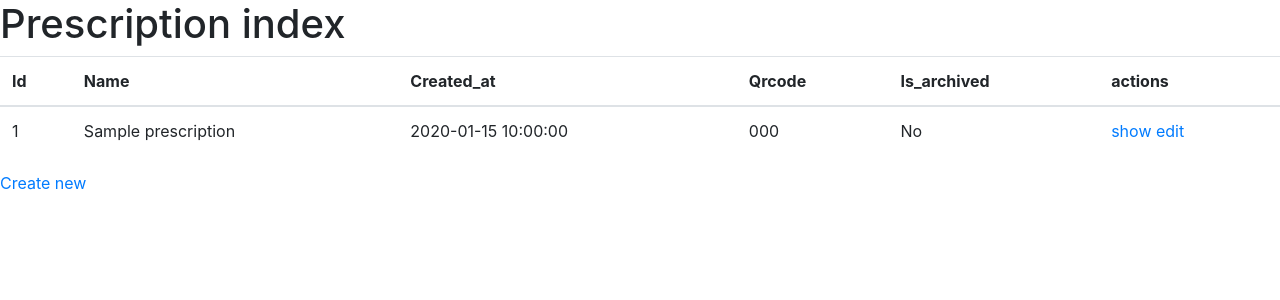
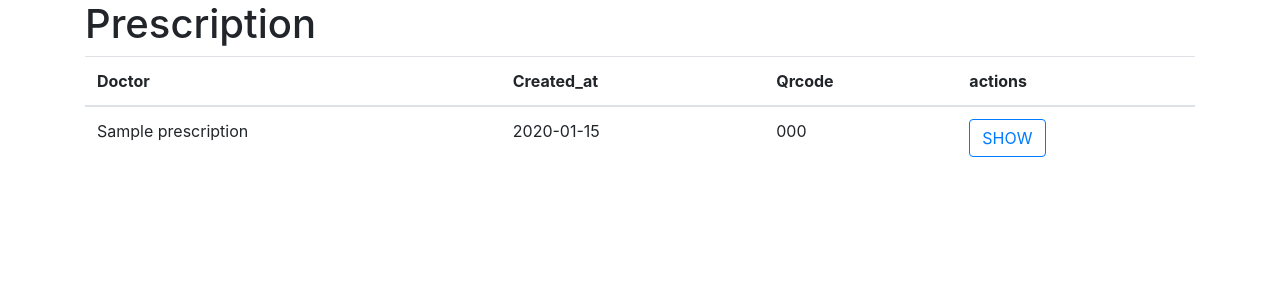
Before and after one commit to StenQuidelleur/Winackathon, a Symfony app: template templates/prescription/index.html.twig in a window 1280 px wide. Shown: the part 56-356 px from the top of the page. Run offline with Twig, Linux system fonts and the light colour scheme; the template is opened without the code that fills it: most values are stand-ins (such as "Sample title", 1, 10 or a date in 2020); some libraries are stand-ins or nearby versions.

Commit message:
user beta beta

```diff
--- a/templates/home/index.html.twig
+++ b/templates/home/index.html.twig
@@ -4,10 +4,7 @@
 
     <div class="container">
         <div class="row">
-            <div class="col-md-3 img">
-                <img src=""  alt="" class="img-rounded">
-            </div>
-            <div class="col-md-6 details">
+            <div class="details">
                 <blockquote>
                     <h5>{{ app.user.firstname }} {{ app.user.lastname }}</h5>
                     <small><cite title="Source Title">Paris, 75005  <i class="icon-map-marker"></i></cite></small>
--- a/templates/prescription/index.html.twig
+++ b/templates/prescription/index.html.twig
@@ -3,30 +3,26 @@
 {% block title %}Prescription index{% endblock %}
 
 {% block body %}
-    <h1>Prescription index</h1>
 
+<div class="container">
+    <h1>Prescription</h1>
         <table class="table">
             <thead>
                 <tr>
-                <th>Id</th>
-                <th>Name</th>
+                    <th>Doctor</th>
                     <th>Created_at</th>
                     <th>Qrcode</th>
-                <th>Is_archived</th>
                     <th>actions</th>
                 </tr>
             </thead>
             <tbody>
             {% for prescription in prescriptions %}
                 <tr>
-                <td>{{ prescription.id }}</td>
                     <td>{{ prescription.name }}</td>
-                <td>{{ prescription.createdAt ? prescription.createdAt|date('Y-m-d H:i:s') : '' }}</td>
+                    <td>{{ prescription.createdAt ? prescription.createdAt|date('Y-m-d') : '' }}</td>
                     <td>{{ prescription.qrcode }}</td>
-                <td>{{ prescription.isArchived ? 'Yes' : 'No' }}</td>
                     <td>
-                    <a href="{{ path('prescription_show', {'id': prescription.id}) }}">show</a>
-                    <a href="{{ path('prescription_edit', {'id': prescription.id}) }}">edit</a>
+                        <button type="button" class="btn btn-outline-primary"><a href="{{ path('prescription_show', {'id': prescription.id}) }}">SHOW</a></button>
                     </td>
                 </tr>
             {% else %}
@@ -36,6 +32,5 @@
             {% endfor %}
             </tbody>
         </table>
-
-    <a href="{{ path('prescription_new') }}">Create new</a>
+    </div>
 {% endblock %}
```
Also changed, not shown: templates/prescription/show.html.twig (+5 -15 lines). Lines whose indentation alone changed are shown as unchanged.
